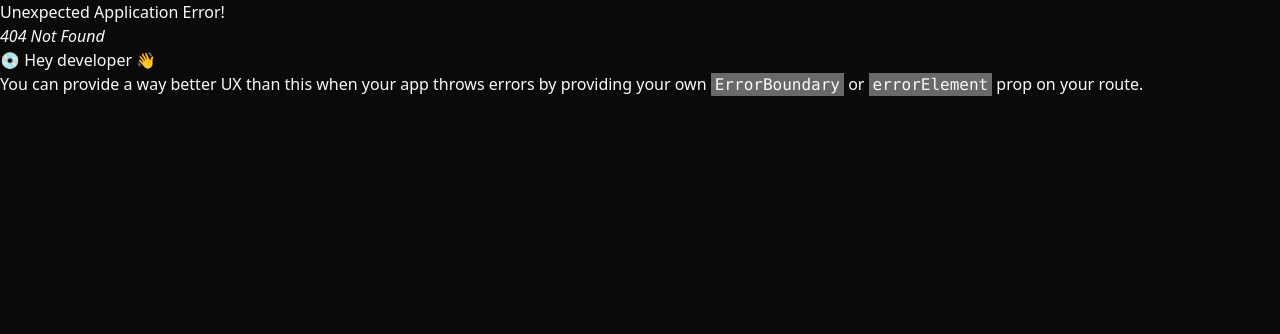
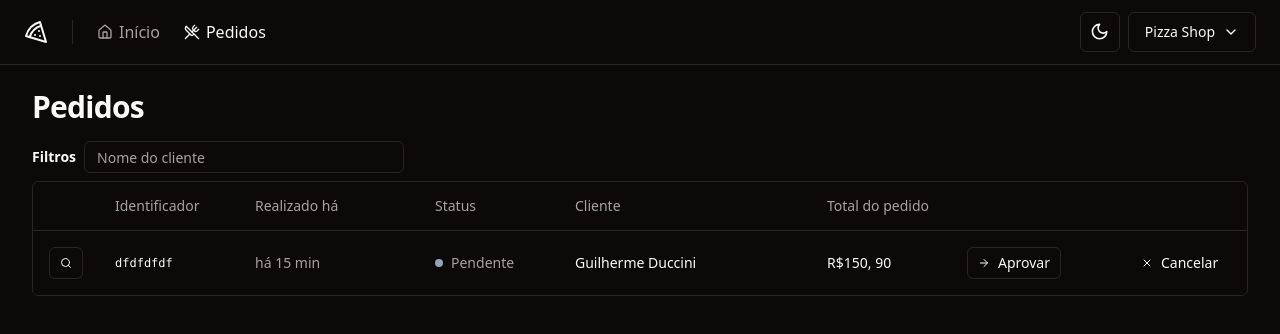
Before and after one commit to duccini/pizzashop, a React app: page /orders in a window 1280 px wide. Before the commit this address had no page. Shown: the top 334 px of the page. Built offline with nearby package versions, Linux system fonts and the light colour scheme; the HTML template or start-up script is replaced by a standard one.

Commit message:
feat: begin orders page

```diff
--- a/src/components/ui/button.tsx
+++ b/src/components/ui/button.tsx
@@ -1,8 +1,8 @@
-import * as React from "react"
-import { Slot } from "@radix-ui/react-slot"
-import { cva, type VariantProps } from "class-variance-authority"
+import * as React from "react";
+import { Slot } from "@radix-ui/react-slot";
+import { cva, type VariantProps } from "class-variance-authority";
 
-import { cn } from "@/lib/utils"
+import { cn } from "@/lib/utils";
 
 const buttonVariants = cva(
   "inline-flex items-center justify-center whitespace-nowrap rounded-md text-sm font-medium ring-offset-background transition-colors focus-visible:outline-none focus-visible:ring-2 focus-visible:ring-ring focus-visible:ring-offset-2 disabled:pointer-events-none disabled:opacity-50",
@@ -22,6 +22,7 @@
       size: {
         default: "h-10 px-4 py-2",
         sm: "h-9 rounded-md px-3",
+        xs: "h-8 px-2.5",
         lg: "h-11 rounded-md px-8",
         icon: "h-10 w-10",
       },
@@ -30,27 +31,27 @@
       variant: "default",
       size: "default",
     },
-  }
-)
+  },
+);
 
 export interface ButtonProps
   extends React.ButtonHTMLAttributes<HTMLButtonElement>,
     VariantProps<typeof buttonVariants> {
-  asChild?: boolean
+  asChild?: boolean;
 }
 
 const Button = React.forwardRef<HTMLButtonElement, ButtonProps>(
   ({ className, variant, size, asChild = false, ...props }, ref) => {
-    const Comp = asChild ? Slot : "button"
+    const Comp = asChild ? Slot : "button";
     return (
       <Comp
         className={cn(buttonVariants({ variant, size, className }))}
         ref={ref}
         {...props}
       />
-    )
-  }
-)
-Button.displayName = "Button"
+    );
+  },
+);
+Button.displayName = "Button";
 
-export { Button, buttonVariants }
+export { Button, buttonVariants };
--- /dev/null
+++ b/src/components/ui/table.tsx
@@ -0,0 +1,117 @@
+import * as React from "react"
+
+import { cn } from "@/lib/utils"
+
+const Table = React.forwardRef<
+  HTMLTableElement,
+  React.HTMLAttributes<HTMLTableElement>
+>(({ className, ...props }, ref) => (
+  <div className="relative w-full overflow-auto">
+    <table
+      ref={ref}
+      className={cn("w-full caption-bottom text-sm", className)}
+      {...props}
+    />
+  </div>
+))
+Table.displayName = "Table"
+
+const TableHeader = React.forwardRef<
+  HTMLTableSectionElement,
+  React.HTMLAttributes<HTMLTableSectionElement>
+>(({ className, ...props }, ref) => (
+  <thead ref={ref} className={cn("[&_tr]:border-b", className)} {...props} />
+))
+TableHeader.displayName = "TableHeader"
+
+const TableBody = React.forwardRef<
+  HTMLTableSectionElement,
+  React.HTMLAttributes<HTMLTableSectionElement>
+>(({ className, ...props }, ref) => (
+  <tbody
+    ref={ref}
+    className={cn("[&_tr:last-child]:border-0", className)}
+    {...props}
+  />
+))
+TableBody.displayName = "TableBody"
+
+const TableFooter = React.forwardRef<
+  HTMLTableSectionElement,
+  React.HTMLAttributes<HTMLTableSectionElement>
+>(({ className, ...props }, ref) => (
+  <tfoot
+    ref={ref}
+    className={cn(
+      "border-t bg-muted/50 font-medium [&>tr]:last:border-b-0",
+      className
+    )}
+    {...props}
+  />
+))
+TableFooter.displayName = "TableFooter"
+
+const TableRow = React.forwardRef<
+  HTMLTableRowElement,
+  React.HTMLAttributes<HTMLTableRowElement>
+>(({ className, ...props }, ref) => (
+  <tr
+    ref={ref}
+    className={cn(
+      "border-b transition-colors hover:bg-muted/50 data-[state=selected]:bg-muted",
+      className
+    )}
+    {...props}
+  />
+))
+TableRow.displayName = "TableRow"
+
+const TableHead = React.forwardRef<
+  HTMLTableCellElement,
+  React.ThHTMLAttributes<HTMLTableCellElement>
+>(({ className, ...props }, ref) => (
+  <th
+    ref={ref}
+    className={cn(
+      "h-12 px-4 text-left align-middle font-medium text-muted-foreground [&:has([role=checkbox])]:pr-0",
+      className
+    )}
+    {...props}
+  />
+))
+TableHead.displayName = "TableHead"
+
+const TableCell = React.forwardRef<
+  HTMLTableCellElement,
+  React.TdHTMLAttributes<HTMLTableCellElement>
+>(({ className, ...props }, ref) => (
+  <td
+    ref={ref}
+    className={cn("p-4 align-middle [&:has([role=checkbox])]:pr-0", className)}
+    {...props}
+  />
+))
+TableCell.displayName = "TableCell"
+
+const TableCaption = React.forwardRef<
+  HTMLTableCaptionElement,
+  React.HTMLAttributes<HTMLTableCaptionElement>
+>(({ className, ...props }, ref) => (
+  <caption
+    ref={ref}
+    className={cn("mt-4 text-sm text-muted-foreground", className)}
+    {...props}
+  />
+))
+TableCaption.displayName = "TableCaption"
+
+export {
+  Table,
+  TableHeader,
+  TableBody,
+  TableFooter,
+  TableHead,
+  TableRow,
+  TableCell,
+  TableCaption,
+}
--- /dev/null
+++ b/src/pages/app/orders/orders.tsx
@@ -0,0 +1,86 @@
+import { Button } from "@/components/ui/button";
+import { Input } from "@/components/ui/input";
+import {
+  Table,
+  TableBody,
+  TableCell,
+  TableHead,
+  TableHeader,
+  TableRow,
+} from "@/components/ui/table";
+import { ArrowRight, Search, X } from "lucide-react";
+import { Helmet } from "react-helmet-async";
+
+export function Orders() {
+  return (
+    <>
+      <Helmet title="Pedidos" />
+      <div className="flex flex-col gap-4">
+        <h1 className="text-3xl font-bold tracking-tight">Pedidos</h1>
+      </div>
+
+      <div className="5 space-y-2">
+        <form className="flex items-center gap-2">
+          <span className="text-sm font-semibold">Filtros</span>
+          <Input placeholder="Nome do cliente" className="h-8 w-[320px]" />
+        </form>
+
+        <div className="rounded-md border">
+          <Table>
+            <TableHeader>
+              <TableRow>
+                <TableHead className="w-[64px]"></TableHead>
+                <TableHead className="w-[140px]">Identificador</TableHead>
+                <TableHead className="w-[180px]">Realizado há</TableHead>
+                <TableHead className="w-[140px]">Status</TableHead>
+                <TableHead>Cliente</TableHead>
+                <TableHead className="w-[140px]">Total do pedido</TableHead>
+                <TableHead className="w-[164px]"></TableHead>
+                <TableHead className="w-[132px]"></TableHead>
+              </TableRow>
+            </TableHeader>
+
+            <TableBody>
+              <TableRow>
+                <TableCell>
+                  <Button variant="outline" size="xs">
+                    <Search className="h-3 w-3" />
+                    <span className="sr-only">Detalhes do pedido</span>
+                  </Button>
+                </TableCell>
+                <TableCell className="font-mono text-xs font-medium">
+                  dfdfdfdf
+                </TableCell>
+                <TableCell className="text-muted-foreground">
+                  há 15 min
+                </TableCell>
+                <TableCell>
+                  <div className="flex items-center gap-2">
+                    <span className="h-2 w-2 rounded-full bg-slate-400" />
+                    <span className="font-medium text-muted-foreground">
+                      Pendente
+                    </span>
+                  </div>
+                </TableCell>
+                <TableCell className="font-medium">Guilherme Duccini</TableCell>
+                <TableCell className="font-medium">R$150, 90</TableCell>
+                <TableCell>
+                  <Button variant="outline" size="xs">
+                    <ArrowRight className="mr-2 h-3 w-3" />
+                    Aprovar
+                  </Button>
+                </TableCell>
+                <TableCell>
+                  <Button variant="ghost" size="xs">
+                    <X className="mr-2 h-3 w-3" />
+                    Cancelar
+                  </Button>
+                </TableCell>
+              </TableRow>
+            </TableBody>
+          </Table>
+        </div>
+      </div>
+    </>
+  );
+}
--- a/src/routes.tsx
+++ b/src/routes.tsx
@@ -4,12 +4,16 @@
 import { AppLayout } from "./pages/_layouts/app";
 import { AuthLayout } from "./pages/_layouts/auth";
 import { SignUp } from "./pages/auth/sign-up";
+import { Orders } from "./pages/app/orders/orders";
 
 export const router = createBrowserRouter([
   {
     path: "/",
     element: <AppLayout />,
-    children: [{ path: "/", element: <Dashboard /> }],
+    children: [
+      { path: "/", element: <Dashboard /> },
+      { path: "/orders", element: <Orders /> },
+    ],
   },
   {
     path: "/",
```
